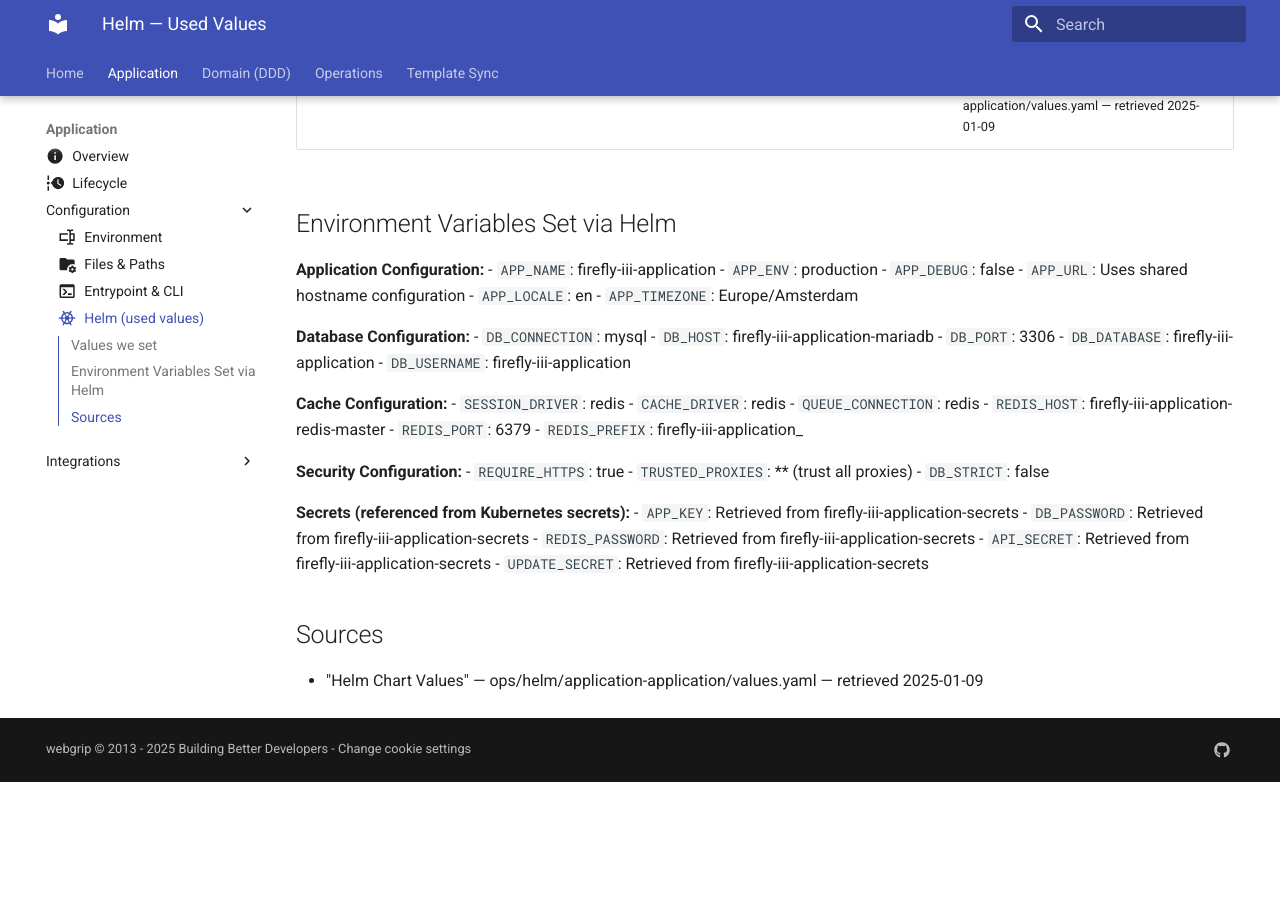
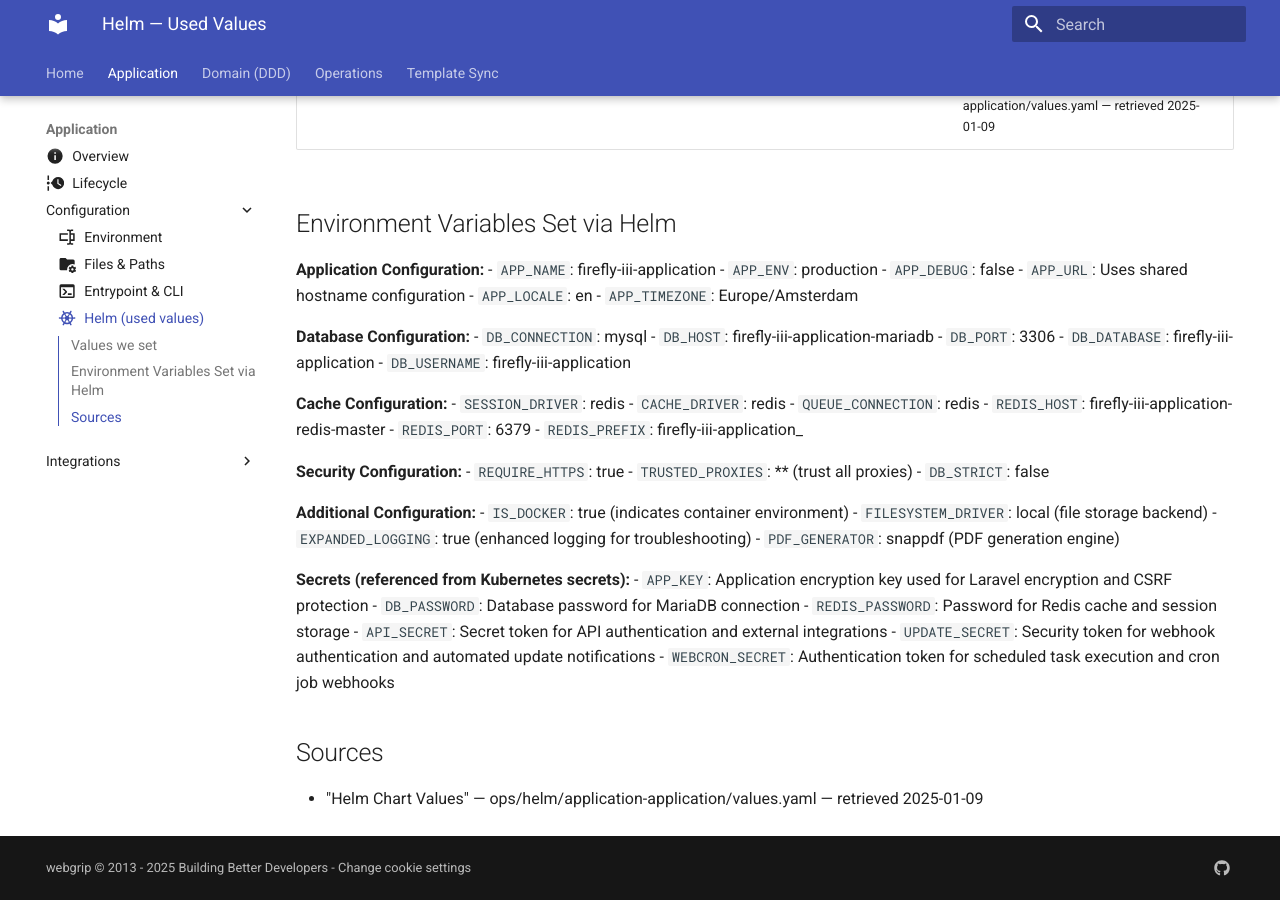
Before and after one commit to webgrip/firefly-iii-application, an MkDocs documentation site: the page built from docs/techdocs/docs/app/configuration/helm-values.md, in a window 1280 px wide and 900 px high, scrolled down 1885 px. Built offline with MkDocs 1.6.1 and Material for MkDocs 9.7.7, drawn with Linux system fonts in a browser that asks for light colours; before the commit the page ends 2667 px from its top, so only the background shows below that.

Commit message:
feat: add missing WEBCRON_SECRET and enhance Firefly III secrets documentation
- Added WEBCRON_SECRET to secrets template and main application chart
- Enhanced secrets documentation with clear explanations of each secret's purpose
- Added missing Firefly III environment variables (IS_DOCKER, FILESYSTEM_DRIVER, etc.)
- Created comprehensive Helm deployment README with installation instructions
- Updated main README with Kubernetes deployment section
- All Firefly III required secrets now properly documented and configured

Co-authored-by: Ryangr0 <3602480+Ryangr0@users.noreply.github.com>

```diff
--- a/docs/techdocs/docs/app/configuration/helm-values.md
+++ b/docs/techdocs/docs/app/configuration/helm-values.md
@@ -64,12 +64,19 @@ date: 2025-01-09
 - `TRUSTED_PROXIES`: ** (trust all proxies)
 - `DB_STRICT`: false
 
+**Additional Configuration:**
+- `IS_DOCKER`: true (indicates container environment)
+- `FILESYSTEM_DRIVER`: local (file storage backend)
+- `EXPANDED_LOGGING`: true (enhanced logging for troubleshooting)
+- `PDF_GENERATOR`: snappdf (PDF generation engine)
+
 **Secrets (referenced from Kubernetes secrets):**
-- `APP_KEY`: Retrieved from firefly-iii-application-secrets
-- `DB_PASSWORD`: Retrieved from firefly-iii-application-secrets
-- `REDIS_PASSWORD`: Retrieved from firefly-iii-application-secrets
-- `API_SECRET`: Retrieved from firefly-iii-application-secrets
-- `UPDATE_SECRET`: Retrieved from firefly-iii-application-secrets
+- `APP_KEY`: Application encryption key used for Laravel encryption and CSRF protection
+- `DB_PASSWORD`: Database password for MariaDB connection
+- `REDIS_PASSWORD`: Password for Redis cache and session storage
+- `API_SECRET`: Secret token for API authentication and external integrations
+- `UPDATE_SECRET`: Security token for webhook authentication and automated update notifications
+- `WEBCRON_SECRET`: Authentication token for scheduled task execution and cron job webhooks
 
 ## Sources
 - "Helm Chart Values" — ops/helm/application-application/values.yaml — retrieved 2025-01-09
```
Also changed, not shown: README.md, ops/helm/README.md (added), 3 other files.
